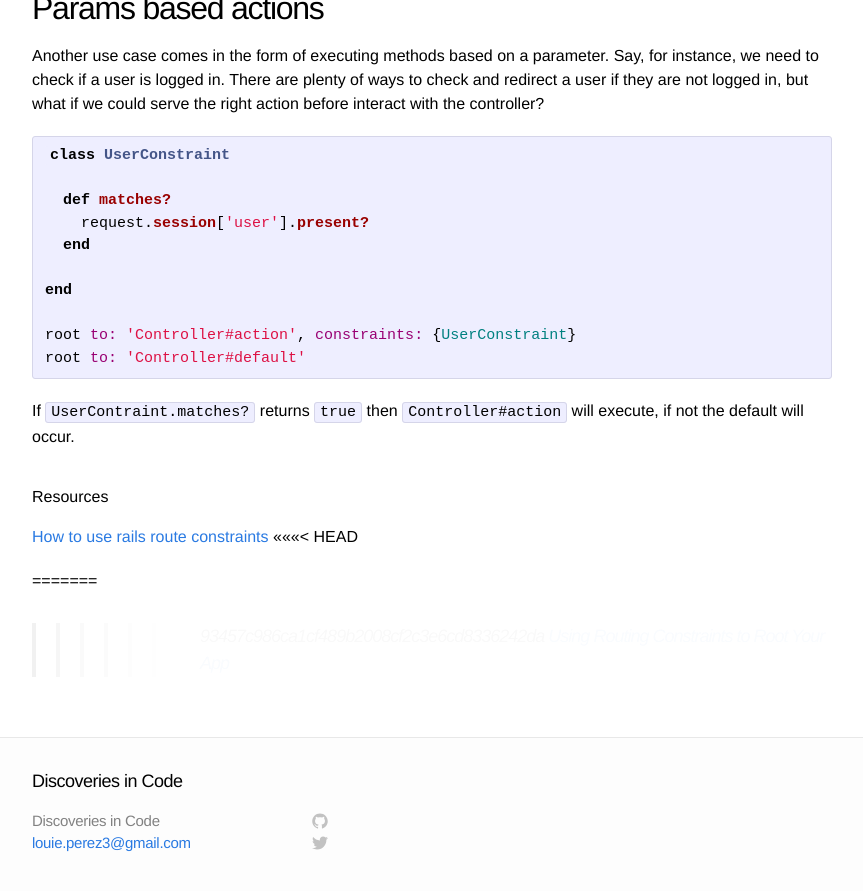
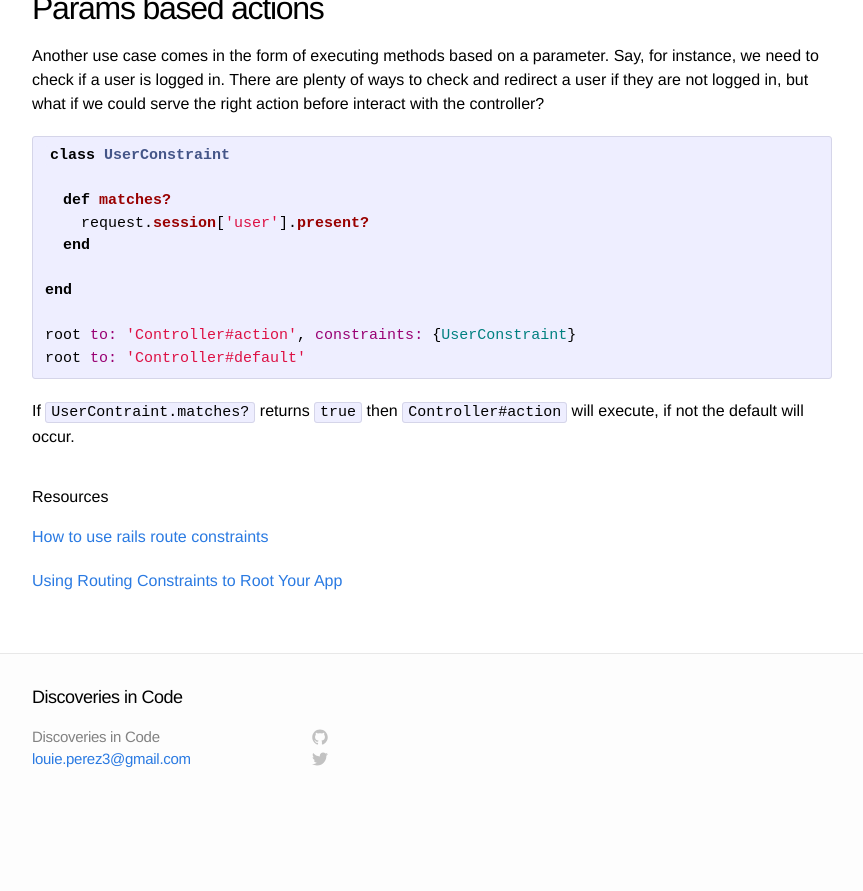
Before and after one commit to AbsoLouie/louiedp3.github.io, a Jekyll site: the page built from _posts/2014-06-24-Constraint-based-routing.markdown, in a window 1280 px wide and 900 px high, scrolled down 700 px. Shown: the top 891 px of the window, without its empty margins (208-1071 px from the left). Built offline with Jekyll 4.4.1, drawn with Linux system fonts in a browser that asks for light colours; after the commit the page ends 1516 px from its top, so only the background shows below that.

Commit message:
Fixed Post: Constraint based routing

```diff
--- a/_posts/2014-06-24-Constraint-based-routing.markdown
+++ b/_posts/2014-06-24-Constraint-based-routing.markdown
@@ -42,8 +42,5 @@ If `UserContraint.matches?` returns `true` then `Controller#action` will execute
 ###### Resources
 
 [How to use rails route constraints](http://blog.8thlight.com/ben-voss/2013/01/12/how-to-use-rails-route-constraints.html)
-<<<<<<< HEAD
 
-=======
->>>>>>> 93457c986ca1cf489b2008cf2c3e6cd8336242da
 [Using Routing Constraints to Root Your App](http://viget.com/extend/using-routing-constraints-to-root-your-app)
```
